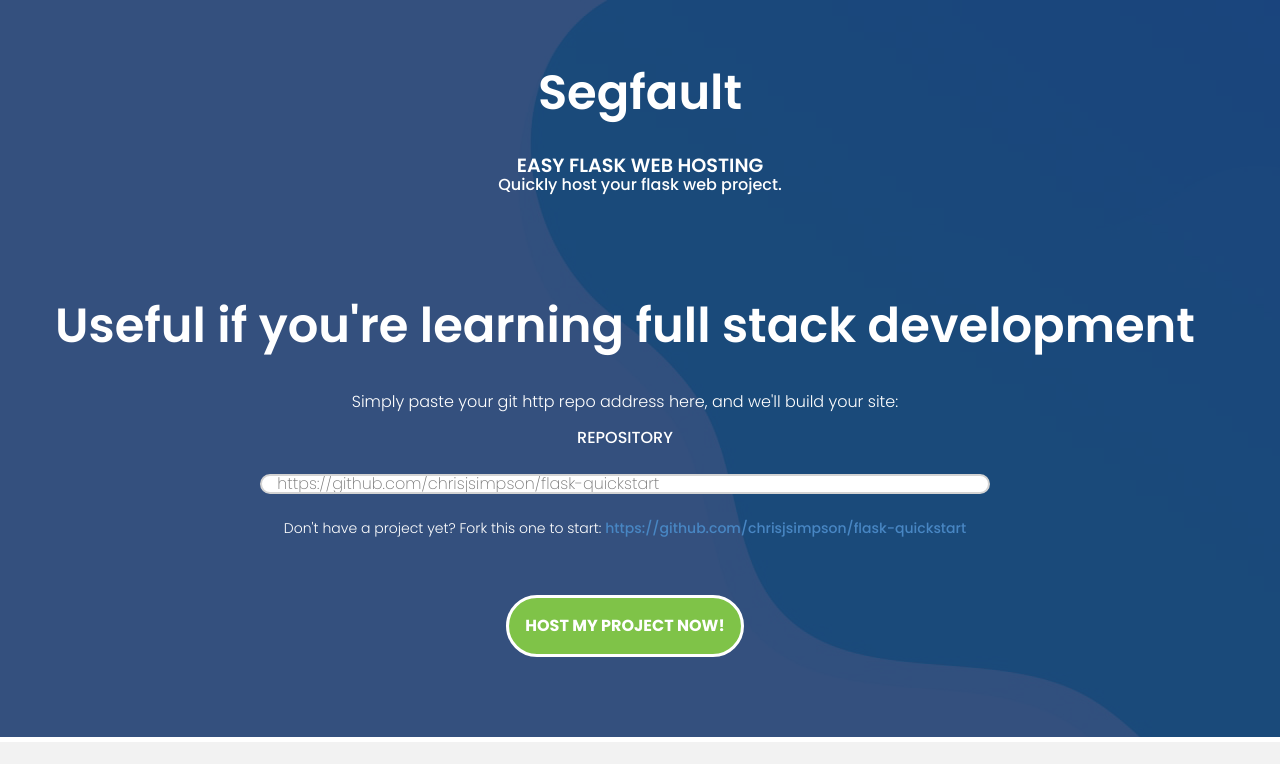
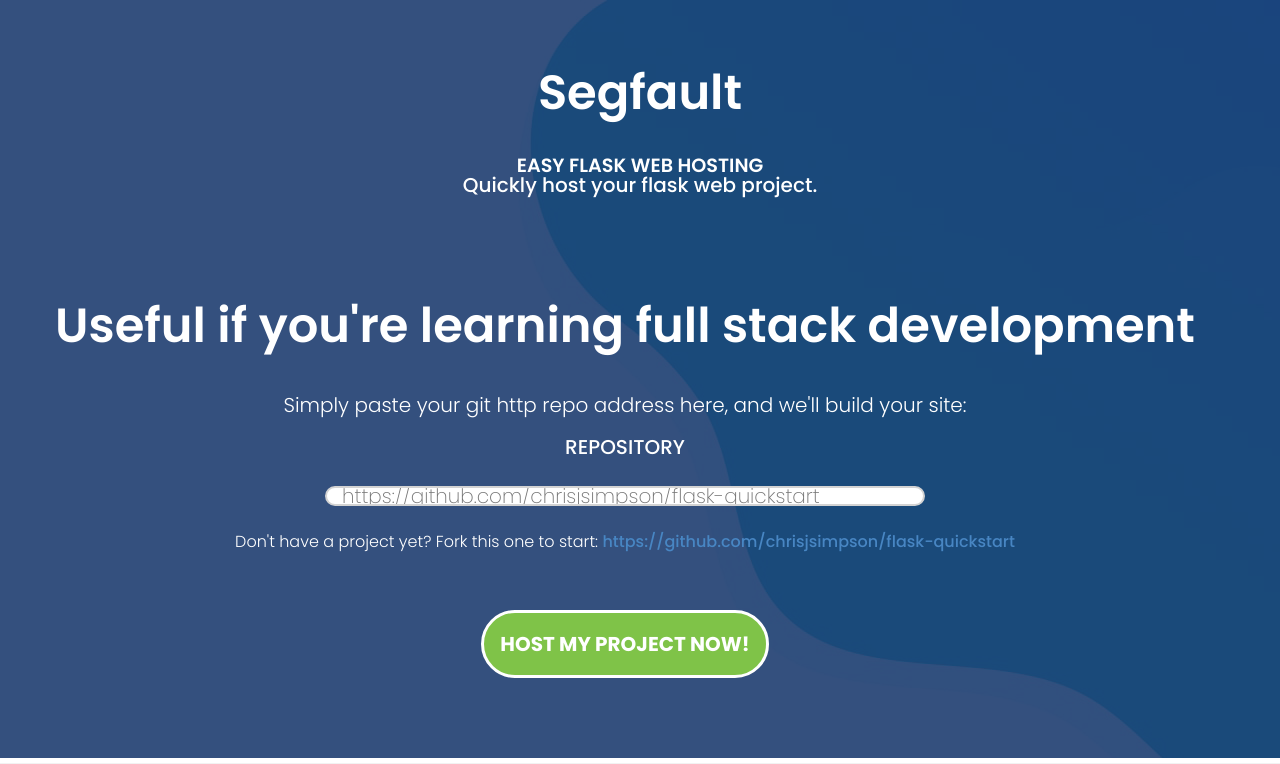
Before and after one commit to chrisjsimpson/segfault, a Flask app: page / in a window 1280 px wide. Shown: the top 764 px of the page. Run offline with Flask 2, Linux system fonts and the light colour scheme; some libraries are stand-ins or nearby versions.

Commit message:
max width input & bump font size up

```diff
--- a/static/css/style.css
+++ b/static/css/style.css
@@ -55,6 +55,7 @@
     background-position: top;
     background-repeat: no-repeat;
     overflow-x: hidden;
+    font-size: 20px;
 }
 
 h1, h2, h3, h4, h5 {
@@ -158,7 +159,7 @@
 
 .project-annotation {
     font-weight: 300;
-    font-size: 14px;
+    font-size: 16px;
     padding: 0.5rem;
 }
 
--- a/templates/index.html
+++ b/templates/index.html
@@ -58,6 +58,7 @@
                     <div class="row w-100 d-flex justify-content-center align-items-center flex-wrap">
                         <div class="col-sm-12 repo-link d-flex justify-content-center align-items-center w-100">
                             <input name="repo" placeholder="https://github.com/chrisjsimpson/flask-quickstart" required
+                                   style="max-width:600px;"
                                    type="text"/>
                         </div>
                         <div class="col-sm-12 d-flex justify-content-center align-items-center">
```
